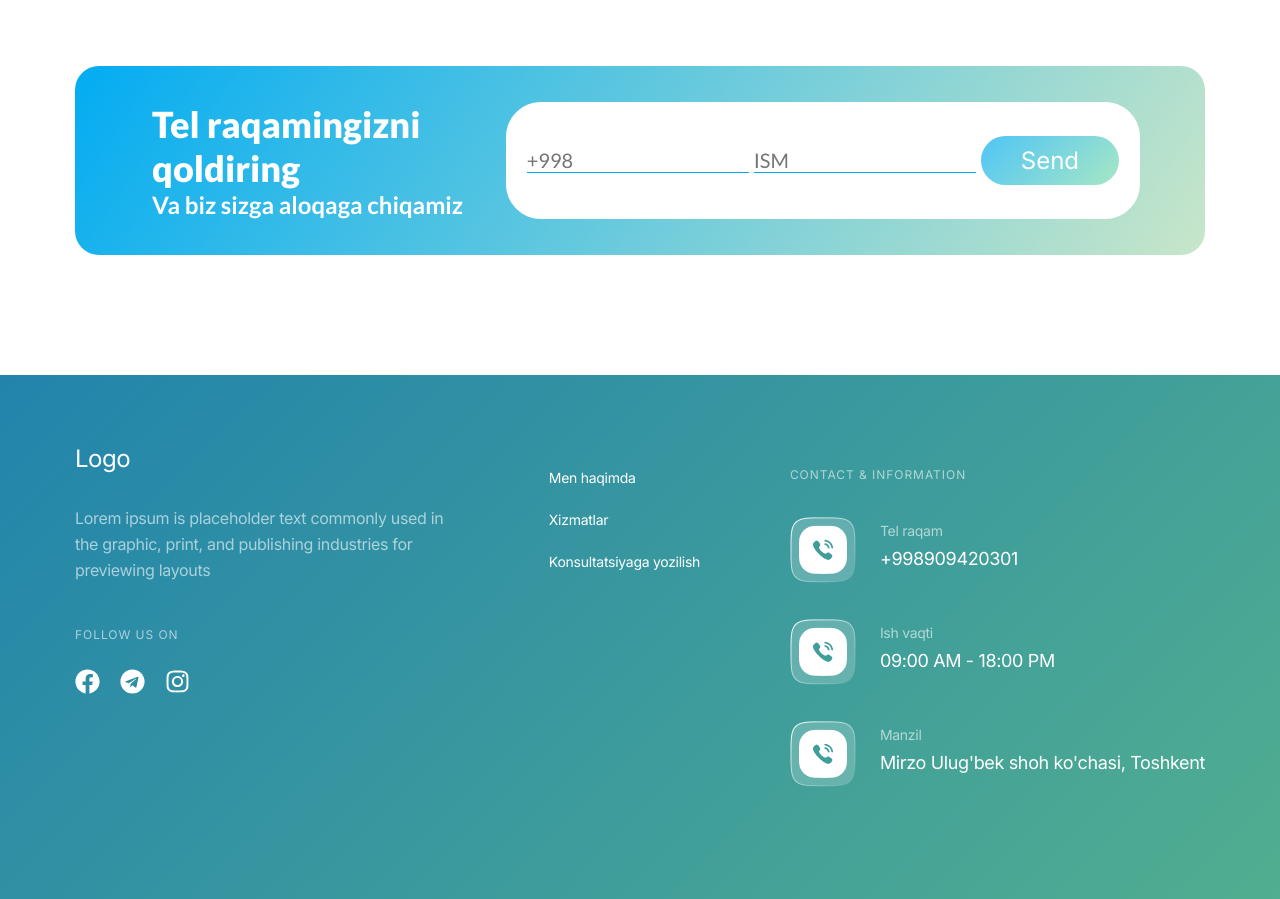
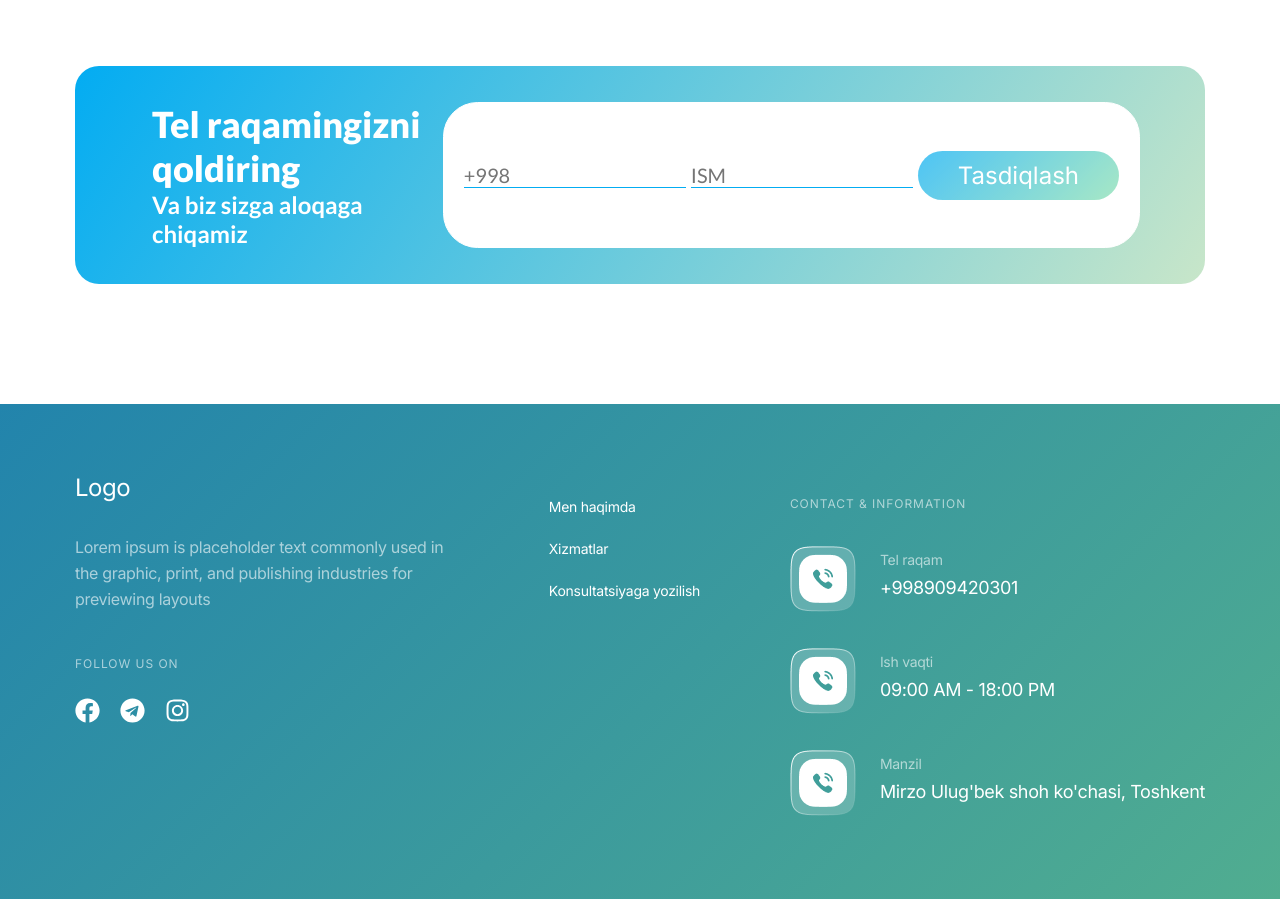
Before and after one commit to Jamshid937/Meditsina, a React (Create React App) app: page / in a window 1280 px wide. Shown: the part 5720-6619 px from the top of the page. Built offline with nearby package versions, Linux system fonts and the light colour scheme.

Commit message:
add new pattern

```diff
--- a/src/components/Validate/index.jsx
+++ b/src/components/Validate/index.jsx
@@ -91,7 +91,7 @@ function Validate() {
                         })}
                         disabled={disablad}
                     >
-                        Send
+                        Tasdiqlash
                     </button>
                 </form>
             </div>
```
